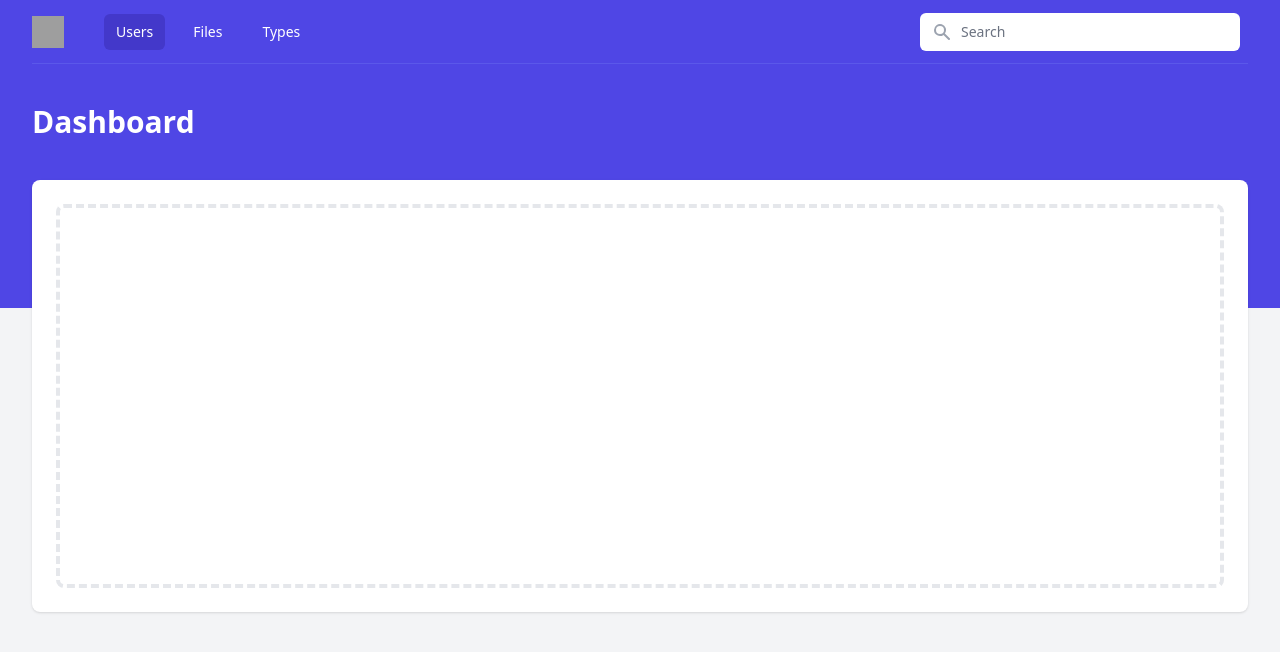
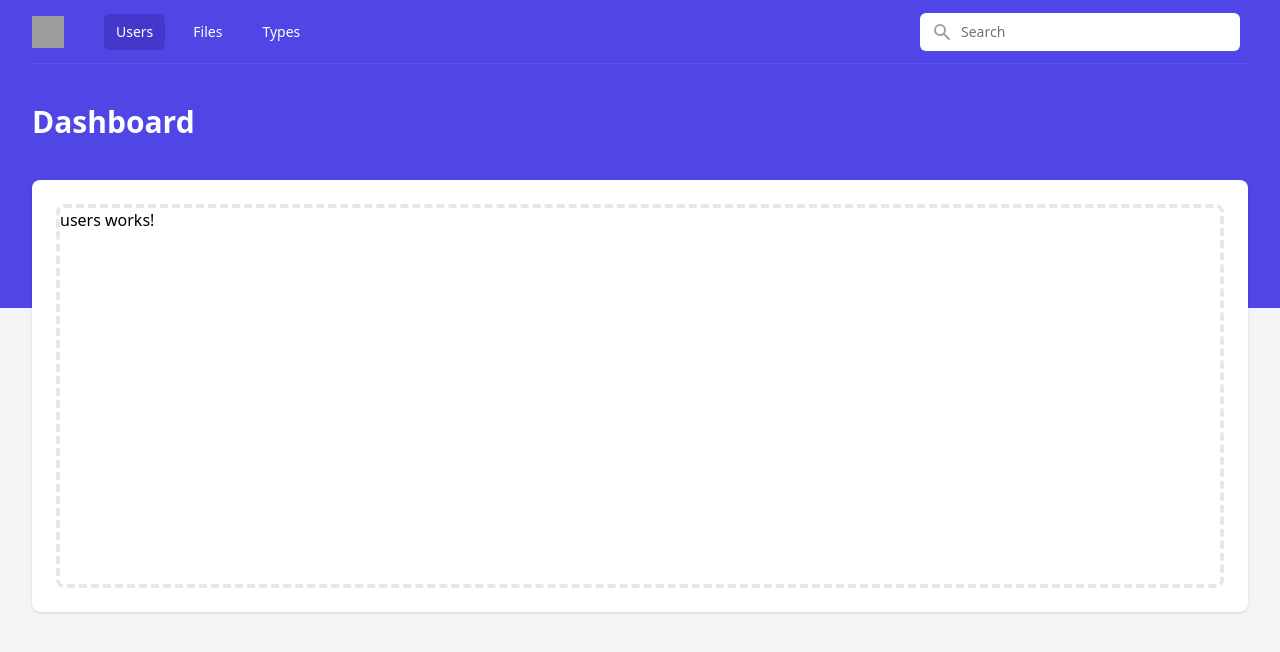
Before and after one commit to nliapis/angular-13-playground, an Angular app: page /users in a window 1280 px wide. Before the commit this address led to /. Shown: the top 652 px of the page. Built offline with nearby package versions, Linux system fonts and the light colour scheme; grey boxes are pictures that could not be loaded.

Commit message:
Add Users module

```diff
--- a/src/app/app-routing.module.ts
+++ b/src/app/app-routing.module.ts
@@ -1,7 +1,15 @@
 import { NgModule } from '@angular/core';
 import { RouterModule, Routes } from '@angular/router';
+import { LayoutComponent } from './layout/layout.component';
 
-const routes: Routes = [];
+const routes: Routes = [{
+  path: '',
+  component: LayoutComponent,
+  children: [
+    {path: '', redirectTo: 'users', pathMatch: 'full'},
+    {path: 'users', loadChildren: () => import('./users/users.module').then(m => m.UsersModule)},
+  ]
+}];
 
 @NgModule({
   imports: [RouterModule.forRoot(routes)],
--- a/src/app/app.component.html
+++ b/src/app/app.component.html
@@ -1,2 +1 @@
 <router-outlet></router-outlet>
-<app-layout></app-layout>
--- a/src/app/layout/layout.component.html
+++ b/src/app/layout/layout.component.html
@@ -52,7 +52,9 @@
     <div class="max-w-7xl mx-auto pb-12 px-4 sm:px-6 lg:px-8">
       <!-- Replace with your content -->
       <div class="bg-white rounded-lg shadow px-5 py-6 sm:px-6">
-        <div class="h-96 border-4 border-dashed border-gray-200 rounded-lg"></div>
+        <div class="h-96 border-4 border-dashed border-gray-200 rounded-lg">
+          <router-outlet></router-outlet>
+        </div>
       </div>
       <!-- /End replace -->
     </div>
--- /dev/null
+++ b/src/app/users/users.component.html
@@ -0,0 +1 @@
+<p>users works!</p>
--- /dev/null
+++ b/src/app/users/users.component.ts
@@ -0,0 +1,15 @@
+import { Component, OnInit } from '@angular/core';
+
+@Component({
+  selector: 'app-users',
+  templateUrl: './users.component.html',
+  styleUrls: ['./users.component.css']
+})
+export class UsersComponent implements OnInit {
+
+  constructor() { }
+
+  ngOnInit(): void {
+  }
+
+}
```
Also changed, not shown: src/app/app.module.ts (+6 -3 lines), src/app/layout/layout.module.ts (added, +10 -0 lines), src/app/users/users-routing.module.ts (added, +16 -0 lines), src/app/users/users.module.ts (added, +15 -0 lines), src/app/users/users.component.css (added), 1 other file (tests, documents, lock files or other folders).
